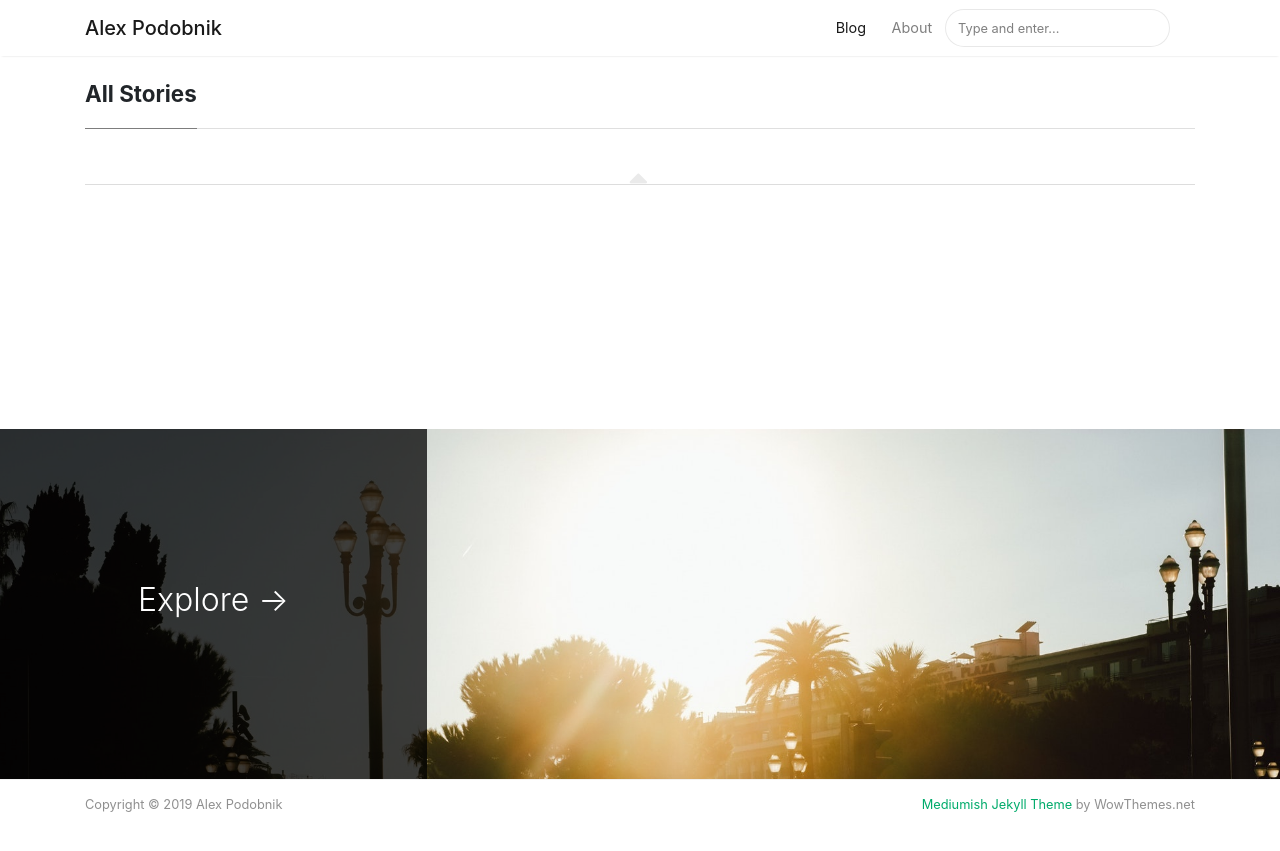
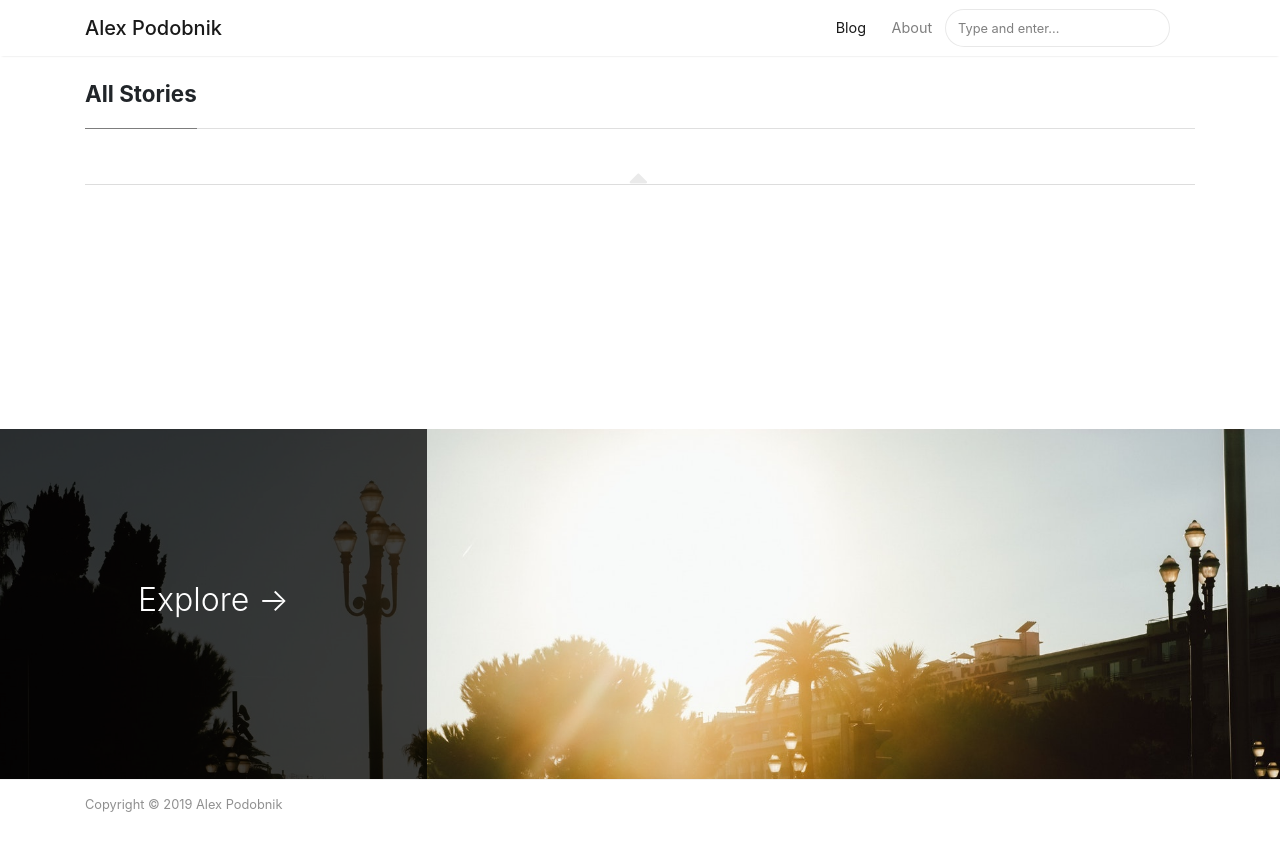
Before and after one commit to alexandarp/blog, a Jekyll site: the page built from index.html, in a window 1280 px wide. Shown: the top 851 px of the page. Built offline with Jekyll 4.4.1, drawn with Linux system fonts in a browser that asks for light colours; nearby versions of some CDN libraries; the list of posts is cut into pages by our own code.

Commit message:
update GA

```diff
--- a/_config.yml
+++ b/_config.yml
@@ -5,7 +5,7 @@ description: "Jekyll template, Medium styled, free for bloggers."
 logo: 'assets/images/logo.png'
 favicon: 'assets/images/logo.png'
 baseurl: /blog
-google_analytics: 'UA-46278016-1'
+google_analytics: 'UA-56161154-1'
 disqus: 'demowebsite'
 mailchimp-list: 'https://wowthemes.us11.list-manage.com/subscribe/post?u=8aeb20a530e124561927d3bd8&amp;id=8c3d2d214b'
 include: ["_pages"]
--- a/_layouts/default.html
+++ b/_layouts/default.html
@@ -156,9 +156,6 @@ ga('send', 'pageview');
             <div class="col-md-6 col-sm-6 text-center text-lg-left">
                 Copyright © {{ site.time | date: "%Y" }} {{ site.name }}
             </div>
-            <div class="col-md-6 col-sm-6 text-center text-lg-right">
-                <a target="_blank" href="https://www.wowthemes.net/mediumish-free-jekyll-template/">Mediumish Jekyll Theme</a> by WowThemes.net
-            </div>
         </div>
     </div>
 </footer>
```
